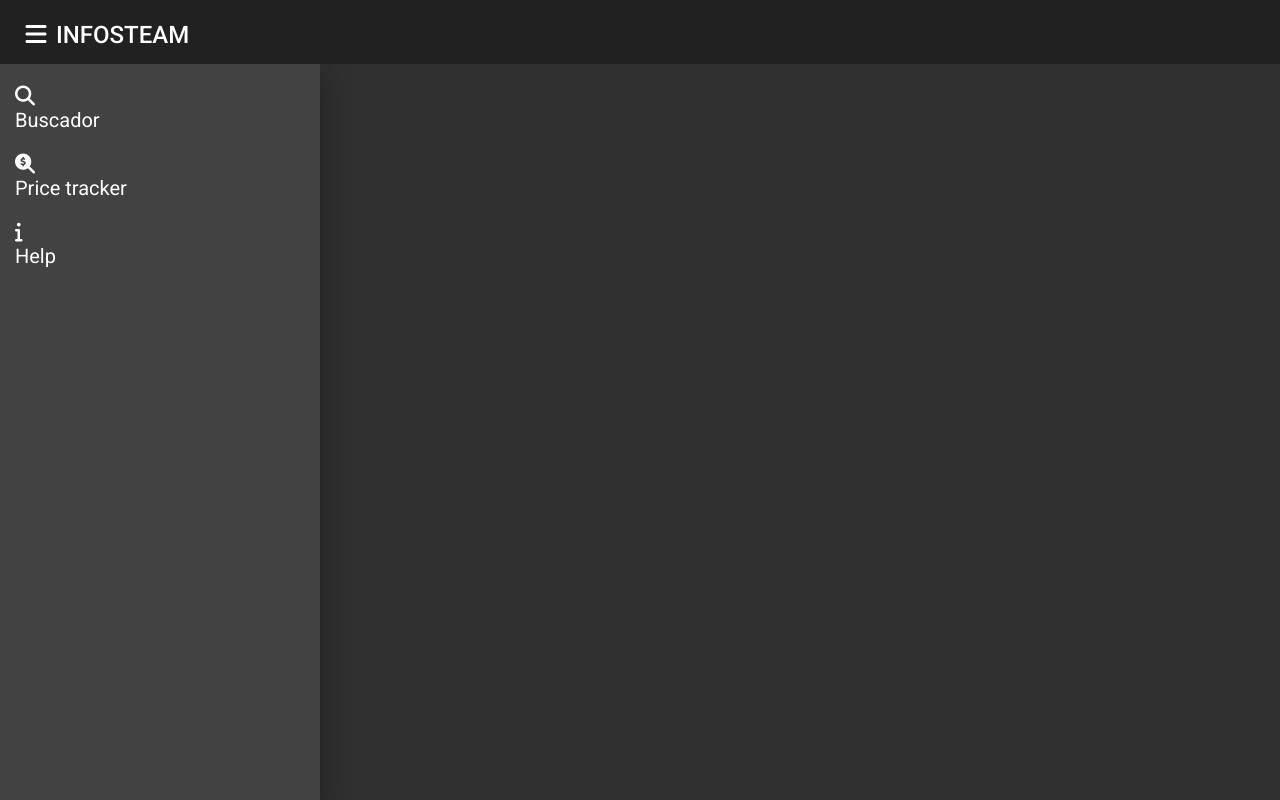
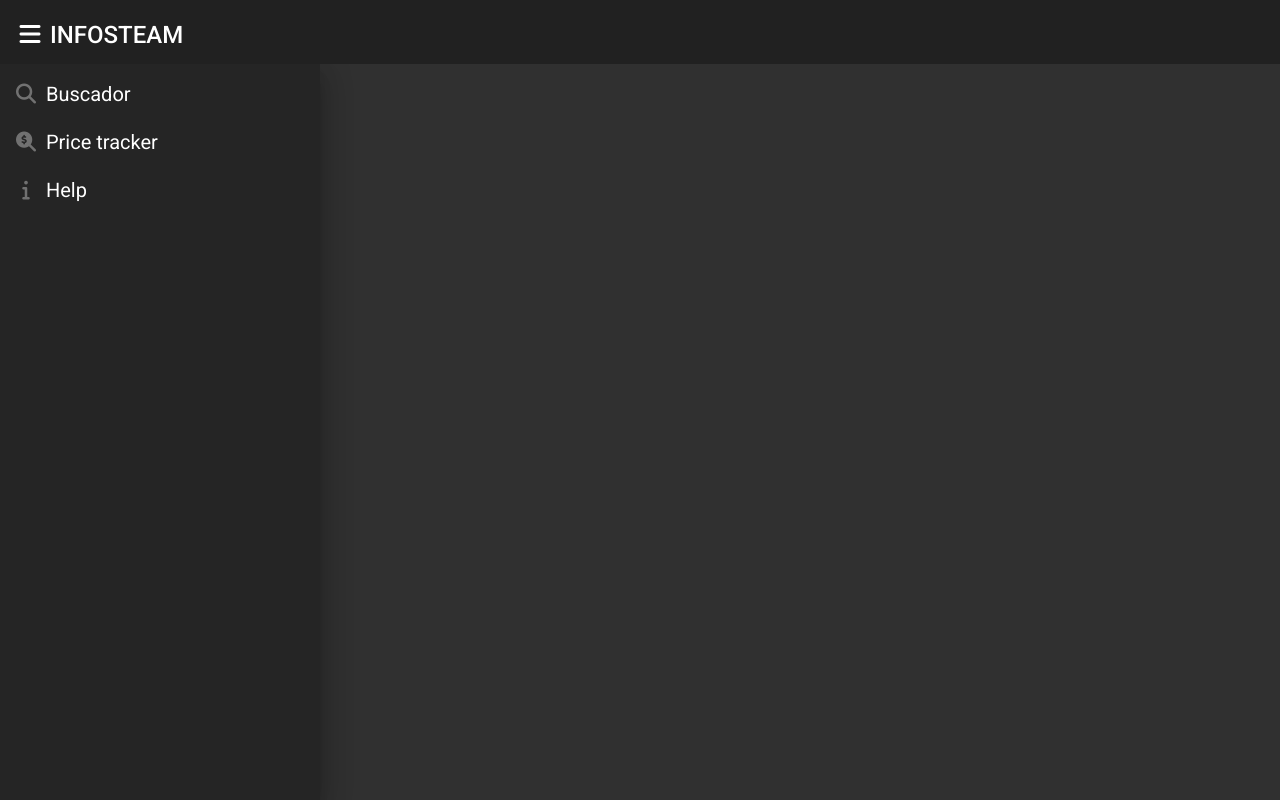
Before and after one commit to KoreanJuice/InfoSteam-v1, an Angular app: page / in a window 1280 px wide. Both pictures are taken after a click on the button 36 px from the left and 32 px from the top of the page. Built offline with nearby package versions, Linux system fonts and the light colour scheme.

Commit message:
Added mat list module

```diff
--- a/src/app/app.component.html
+++ b/src/app/app.component.html
@@ -1,4 +1,4 @@
-<mat-toolbar class="primaryBgColor">
+<mat-toolbar class="toolbar headerBgColor">
     <button mat-icon-button class="btnMenuIcon" (click)="drawer.toggle()">
         <i class="fas fa-bars"></i>
     </button>
@@ -8,19 +8,27 @@
 </mat-toolbar>
 
 <mat-drawer-container [hasBackdrop]="true" class="drawer-container scroll">
-    <mat-drawer #drawer [mode]="over" class="drawer">
-        <div class="drawer-item">
-            <i class="fas fa-search"></i>
-            <a [routerLink]="['']">Buscador</a>
-        </div>
-        <div class="drawer-item">
-            <i class="fas fa-search-dollar"></i>
-            <a [routerLink]="['price-tracker']">Price tracker</a>
-        </div>
-        <div class="drawer-item">
-            <i class="fas fa-info"></i>
-            <a [routerLink]="['help']">Help</a>
-        </div>
+    <mat-drawer #drawer [mode]="over" class="drawer sidenavBgColor">
+        <mat-list role="list">
+            <mat-list-item role="navigation" class="btn drawer-item">
+                <a [routerLink]="['']" (click)="drawer.toggle()">
+                    <i class="fas fa-search"></i>
+                    Buscador
+                </a>
+            </mat-list-item>
+            <mat-list-item role="navigation" class="btn drawer-item">
+                <a [routerLink]="['price-tracker']" (click)="drawer.toggle()">
+                    <i class="fas fa-search-dollar"></i>
+                    Price tracker
+                </a>
+            </mat-list-item>
+            <mat-list-item role="navigation" class="btn drawer-item">
+                <a [routerLink]="['help']" (click)="drawer.toggle()">
+                    <i class="fas fa-info"></i>
+                    Help
+                </a>
+            </mat-list-item>
+        </mat-list>
     </mat-drawer>
 
     <mat-drawer-content>
--- a/src/app/shared/material/material.ts
+++ b/src/app/shared/material/material.ts
@@ -4,6 +4,7 @@ import { MatSelectModule } from '@angular/material/select';
 import { MatToolbarModule } from '@angular/material/toolbar';
 import { MatSidenavModule } from '@angular/material/sidenav';
 import { MatButtonModule } from '@angular/material/button';
+import { MatListModule } from '@angular/material/list';
 
 export const material = [
   MatExpansionModule,
@@ -12,4 +13,5 @@ export const material = [
   MatToolbarModule,
   MatSidenavModule,
   MatButtonModule,
+  MatListModule,
 ];
```
